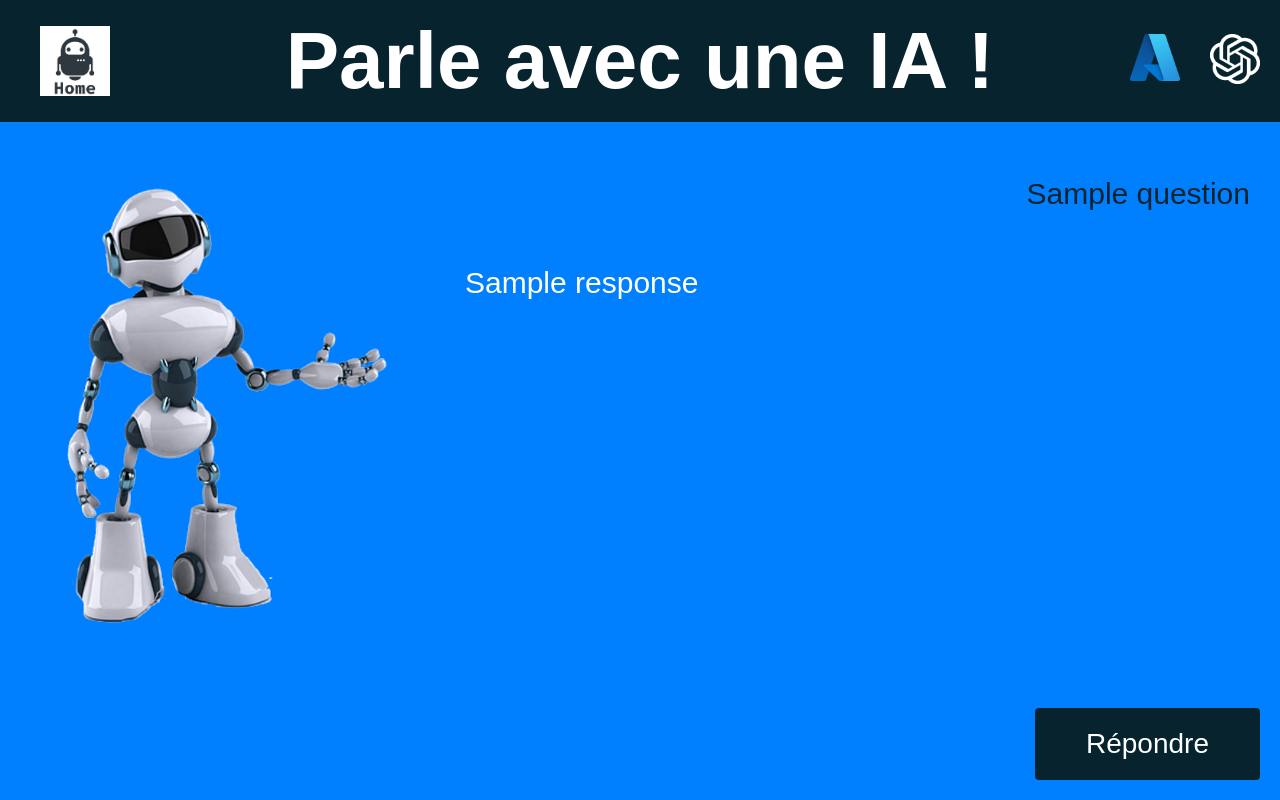
After one commit to lilifull/brief-24-ia-parle-moi, a Flask app: template app/templates/chat.html in a window 1280 px wide. The commit adds this page. Run offline with Flask 2, Linux system fonts and the light colour scheme; the template is opened without the code that fills it: most values are stand-ins (such as "Sample title", 1, 10 or a date in 2020).

Commit message:
final version front end

```diff
--- a/app/app.py
+++ b/app/app.py
@@ -8,12 +8,12 @@ app = Flask(__name__)
 def index():
     return render_template('index.html')
 
-@app.route("/discuter")
-def discuter():
-        question = recognize_from_microphone()
-        response = response_ia(question)
-        azure_speek(response)
-        return render_template('discuter.html', question=question, response=response)
+@app.route("/chat")
+def chat():
+    question = recognize_from_microphone()
+    response = response_ia(question)
+    azure_speek(response)
+    return render_template('chat.html', question=question, response=response)
 
 # verify that the app is running correctly
 @app.route('/health')
--- a/app/static/css/style.css
+++ b/app/static/css/style.css
@@ -10,7 +10,7 @@ html, body {
 }
 
 header {
-    background-color: #0e4878;
+    background-color: #07242e;
     display: flex;
     flex-direction: row;
     align-content: center;
@@ -79,8 +79,60 @@ section {
   padding: 0px 30px;
 }
 
+.chat-container {
+  display: flex;
+  flex-direction: row;
+  gap: 60px;
+  flex: 1 1 auto;
+}
+
+.chat-text {
+  display: flex;
+  flex-direction: column;
+  align-content: flex-stretch;
+  justify-content: start;
+  align-items: flex-stretch;
+  flex: 0 1 100%;
+  max-width: 70%;
+  gap: 30px;
+}
+
+.ongoing-text {
+  display: flex;
+  flex-direction: column;
+  gap: 25px;
+  border-radius: 15px;
+  margin: 25px 0px;
+  flex: 0 1 100%;
+  /* scroll */
+  overflow-y: auto;
+  max-height: calc(100vh - 122px - 30px - 50px - 30px - 82px);
+}
+
+.question {
+  color: #07242e;
+  border-radius: 15px;
+  text-align: right;
+  padding-left: 100px;
+}
+
+.response {
+  color: white;
+  border-radius: 15px;
+  text-align: left;
+  padding-right: 100px;
+}
+
+.robot-img-container {
+  flex: 1 1 100%;
+  box-sizing: border-box;
+  max-width: 30%;
+  padding-left: 50px
+}
+
 .robot-img {
-  padding-left: 90px;
+  padding-top: 50px;
+  width: 100%;
 }
 
 p {
@@ -98,7 +150,7 @@ p {
 .button {
     display: inline-block;
     border-radius: 4px;
-    background-color: #0e4878;
+    background-color: #07242e;
     border: none;
     color: #FFFFFF;
     text-align: center;
@@ -108,7 +160,11 @@ p {
     transition: all 0.5s;
     cursor: pointer;
     margin: 5px;
-  }
+}
+
+.chat-button-container {
+  text-align: right;
+}
 
 .button span {
     cursor: pointer;
@@ -134,3 +190,29 @@ p {
     opacity: 1;
     right: 0;
 }
+
+@media screen and (max-width: 1054px) {
+  .ongoing-text{
+    max-height: calc(100vh - 214px - 30px - 50px - 30px - 82px);
+
+  }
+  .robot-img-container {
+    padding-left: 30px
+  }
+}
+@media screen and (max-width: 655px) {
+  .ongoing-text{
+    max-height: calc(100vh - 306px - 30px - 50px - 30px - 82px);
+  }
+  .robot-img-container {
+    padding-left: 15px
+  }
+}
+@media screen and (max-width: 535px) {
+  .ongoing-text{
+    max-height: calc(100vh - 398px - 30px - 50px - 30px - 82px);
+  }
+  .robot-img-container {
+    padding-left: 0px
+  }
+}
--- a/app/templates/base.html
+++ b/app/templates/base.html
@@ -9,12 +9,12 @@
     <body>
         <header>
             <div class="left-logos">
-                <a class="home-link" href="{{ url_for('index') }}"><img src="{{ url_for('static', filename='icons/robot-icon.png') }}" alt="Home" width="70px"></a>
+                <a class="home-link" href="{{ url_for('index') }}"><img src="{{ url_for('static', filename='icons/robot-icon-home.png') }}" alt="Home" width="70px"></a>
             </div>
             <h1>Parle avec une IA !</h1>
             <div class="right-logos">
                 <div><a><img src="static/icons/logo_azure.png" width="50px"></a></div>
-                <div><a><img src="static/icons/open-ai-logo.png" width="50px"></a></div>
+                <div><a><img src="static/icons/open-ai-logo-white.png" width="50px"></a></div>
             </div>
         </header>
         <section>
--- /dev/null
+++ b/app/templates/chat.html
@@ -0,0 +1,18 @@
+{% extends 'base.html' %}
+
+{% block content %}
+    <div class="chat-container">
+        <div class="robot-img-container">
+            <img class="robot-img" src="static/images/robot2.png">
+        </div>
+        <div class="chat-text">
+            <div class="ongoing-text">
+                <p class="question"> {{question}}</p>
+                <p class="response">{{response}} </p>
+            </div>
+            <form class="chat-button-container" action="{{ url_for('chat')}}">
+                <button class="button"><span>Répondre</span></button>
+            </form>
+        </div>
+    </div>
+{% endblock %}
--- a/app/templates/index.html
+++ b/app/templates/index.html
@@ -2,10 +2,12 @@
 
 {% block content %}
     <div class="index-container">
-        <img class="robot-img" src="static/images/robot2.png">
+        <div class="robot-img-container">
+            <img class="robot-img" src="static/images/robot2.png">
+        </div>
         <div class="start-discussion-container">
             <div class="start-discussion-text">Appuie sur le bouton et parle avec l'IA</div>
-            <form action="{{ url_for('discuter')}}">
+            <form action="{{ url_for('chat')}}">
                 <button class="button" style="vertical-align:middle"><span>Discutons !</span></button>
             </form>
         </div>
```
Also changed, not shown: app/templates/discuter.html (deleted, +0 -10 lines), app/static/icons/open-ai-logo-white.png (added).
